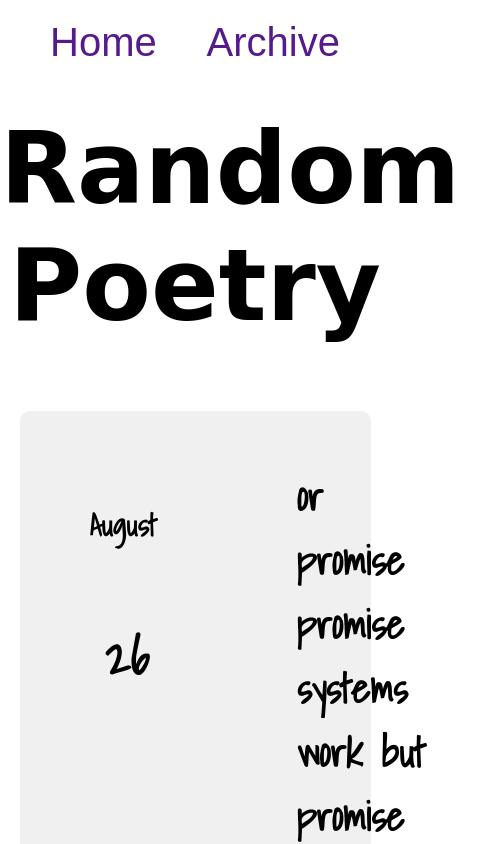
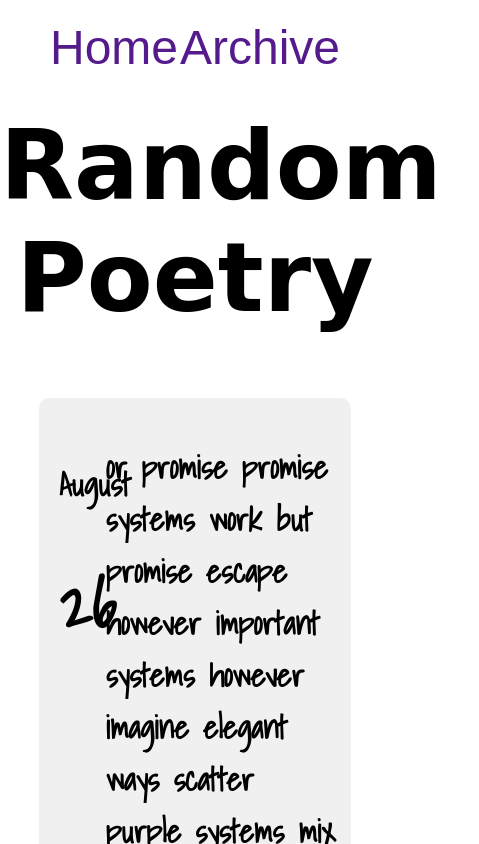
Before and after one commit to ATalaba/RandomPoetry, a plain HTML site: page index.html in a window 390 px wide. Shown: the top 844 px of the page, 479 px wide, since content can reach past the window. Drawn offline with Linux system fonts and the light colour scheme; a web font is replaced by a local one.

Commit message:
Added quick responsiveness fix

```diff
--- a/index.html
+++ b/index.html
@@ -29,13 +29,9 @@ systems work but promise escape<br />
 however important systems however imagine elegant ways scatter<br />
 purple systems mix and years purple maps however<br /></h4>
 			</div>
-		</div>
 
-		<div class='content'>
 			<div class='poem' id='1'>
 				<div class='date'><h4 class='month'>August</h4><h4 class='day'>26</h4>
-				</div>
-				<div class='seperator'>
 				</div>
 				<h4>and alive families reach work maps or imagine elegant governments<br />
 mix or elegant systems vanish worlds and <br />
--- a/style.css
+++ b/style.css
@@ -9,7 +9,7 @@ body {
 }
 
 #topnav a {
-	font-size: 40px;
+	font-size: 3em;
 	font-family: 'Wire One', sans-serif;
 	text-decoration: none;
 }
@@ -29,7 +29,7 @@ body {
 }
 
 .large h1 {
-	font-size: 100px;
+	font-size: 6em;
 	font-family: 'Sue Ellen Francisco', cursive;
 	text-align: center;
 	margin-top: 10px;
@@ -37,39 +37,40 @@ body {
 
 .content {
 	margin: 0 auto;
-	width: 90%;
+	width: 80%;
 }
 
 .poem {
 	font-family: 'Shadows Into Light', cursive;
-	font-size: 40px;
+	font-size: 2em;
 	background-color: #F0F0F0;
 	border-radius: 10px;
 	display: inline-flex;
 	width: 100%;
 	margin-bottom: 50px;
+
 }
 
 .date {
 	font-family: 'Shadows Into Light', cursive;
-	margin-left: 70px;
-	margin-top: 60px;
+	width: 15%;
+	margin-top: 30px;
+	margin-bottom: 0px;
+	text-align: center;
 }
 
 .month {
 	margin-top: 30px;
-	font-size: 30px;
+	font-size: 1em;
 }
 
 .day {
 	margin-bottom: 50px;
-	margin-left: 15px;
-	font-size: 50px;
+	margin-top: 20px;
+	font-size: 2em;
 }
 
-.seperator {
-	margin-left: 70px;
-	margin-right: 70px;
-	width: 10px;
-	height: 100px;
-	color: green;
+.poem h4 {
+	margin-left: 20px;
+	width: 75%;
+}
```
